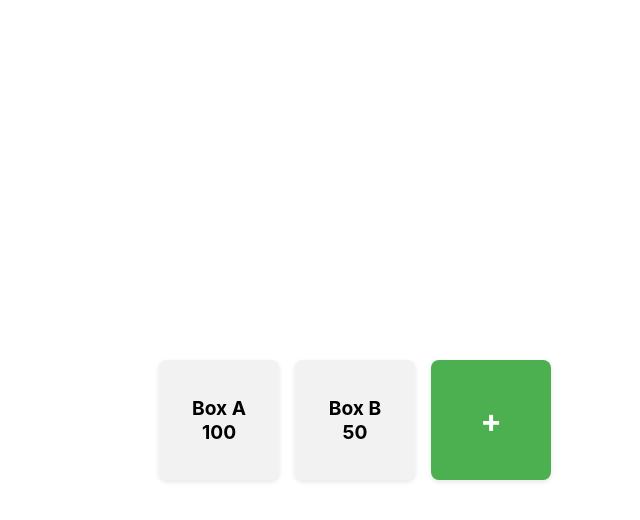
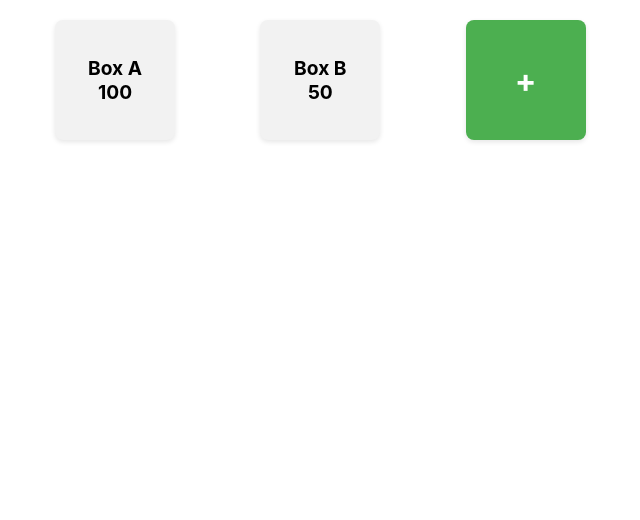
Before and after one commit to aspiforgreat/traveltracker, a React (Create React App) app: page / in a window 1280 px wide. Shown: the top 520 px of the page, without its empty margins (285-925 px from the left). Built offline with nearby package versions, Linux system fonts and the light colour scheme.

Commit message:
added drag and drop functionality

```diff
--- a/package.json
+++ b/package.json
@@ -6,6 +6,7 @@
     "cra-template": "1.2.0",
     "react": "^19.0.0",
     "react-dom": "^19.0.0",
+    "react-router-dom": "^7.1.5",
     "react-scripts": "5.0.1",
     "web-vitals": "^4.2.4"
   },
--- a/src/App.css
+++ b/src/App.css
@@ -1,12 +1,11 @@
 .container {
-  display: flex;
-  flex-wrap: wrap;
+  display: grid;
+  grid-template-columns: repeat(auto-fit, minmax(120px, 1fr)); /* Responsive grid */
   gap: 16px;
   padding: 20px;
   justify-content: center;
   align-items: center;
-  min-height: 100vh;
-  max-width: 800px;
+  max-width: 600px; /* Limits row width */
   margin: 0 auto;
 }
 
@@ -26,7 +25,7 @@
   font-size: 1.2rem;
 }
 
-/* Add Box Button */
+/* Add Box Button (same size as other boxes) */
 .add-box {
   background: #4caf50;
   color: white;
```
Also changed, not shown: src/DetailView.js (added, +21 -0 lines), 1 other file (tests, documents, lock files or other folders).
